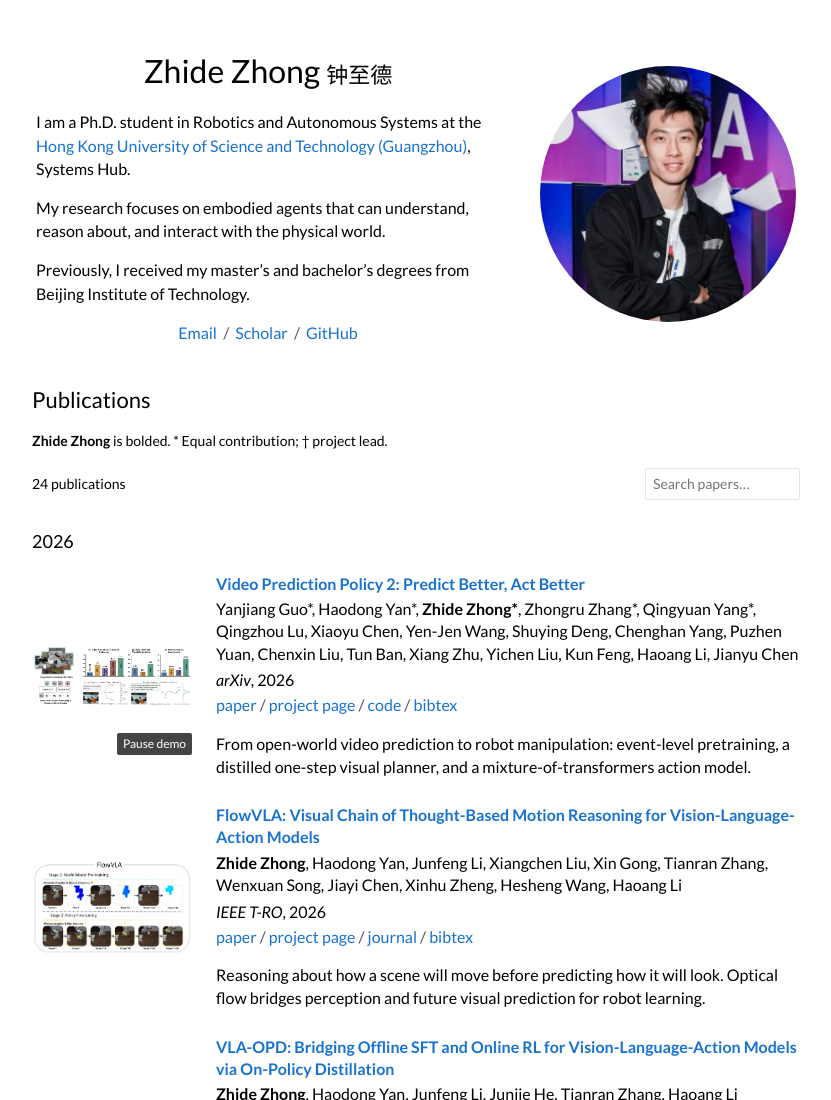
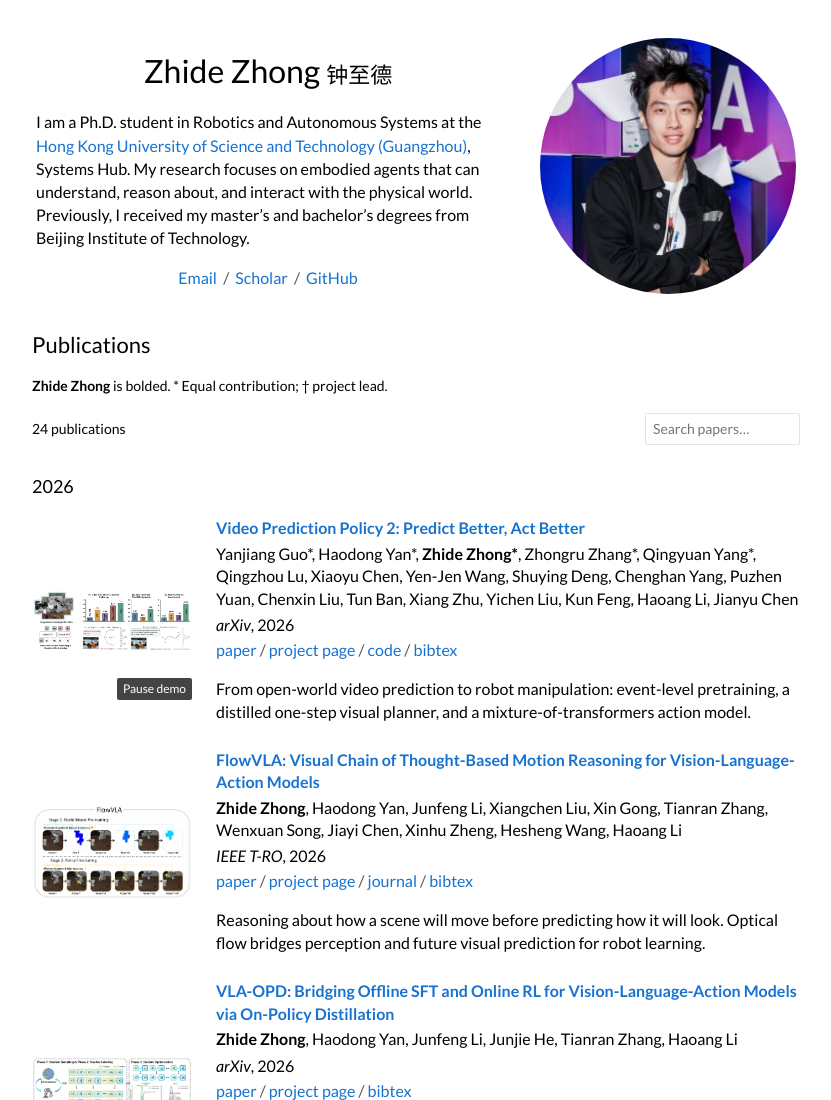
Before and after one commit to zhide730/zhide730.github.io, a plain HTML site: page index.html in a window 1280 px wide. Shown: the top 1100 px of the page, without its empty margins (224-1055 px from the left). Drawn offline with Linux system fonts and the light colour scheme; grey boxes are pictures that could not be loaded.

Commit message:
Combine biography into one paragraph

```diff
--- a/index.html
+++ b/index.html
@@ -24,9 +24,7 @@
     <header class="bio" id="about">
       <div class="bio-text">
         <h1 class="name" id="profile-name">Zhide Zhong <span lang="zh-Hans">钟至德</span></h1>
-        <p>I am a Ph.D. student in Robotics and Autonomous Systems at the <a href="https://www.hkust-gz.edu.cn/" target="_blank" rel="noopener noreferrer">Hong Kong University of Science and Technology (Guangzhou)</a>, Systems Hub.</p>
-        <p>My research focuses on embodied agents that can understand, reason about, and interact with the physical world.</p>
-        <p>Previously, I received my master’s and bachelor’s degrees from Beijing Institute of Technology.</p>
+        <p>I am a Ph.D. student in Robotics and Autonomous Systems at the <a href="https://www.hkust-gz.edu.cn/" target="_blank" rel="noopener noreferrer">Hong Kong University of Science and Technology (Guangzhou)</a>, Systems Hub. My research focuses on embodied agents that can understand, reason about, and interact with the physical world. Previously, I received my master’s and bachelor’s degrees from Beijing Institute of Technology.</p>
         <p class="bio-links"><a href="mailto:zzhong778@connect.hkust-gz.edu.cn">Email</a> &nbsp;/&nbsp; <a href="https://scholar.google.com/citations?user=msy4tL4AAAAJ&amp;hl=en" target="_blank" rel="noopener noreferrer">Scholar</a> &nbsp;/&nbsp; <a href="https://github.com/zhide730" target="_blank" rel="noopener noreferrer">GitHub</a></p>
       </div>
       <div class="bio-photo"><a href="assets/portrait.jpg" aria-label="View photo of Zhide Zhong"><img src="assets/portrait.jpg" alt="Portrait of Zhide Zhong" width="250" height="256" fetchpriority="high"></a></div>
```
